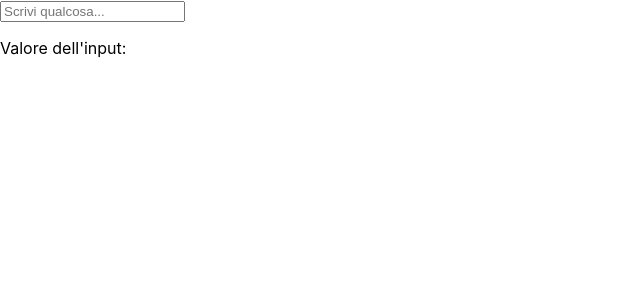
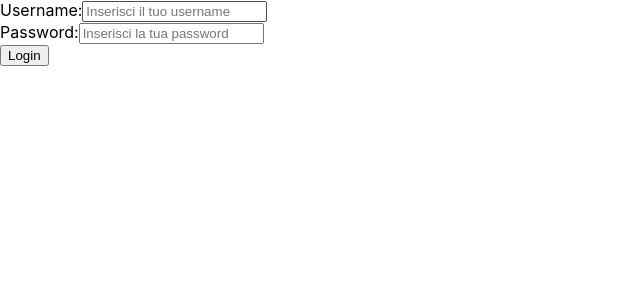
Before and after one commit to mirko77-web/esercizi-react-, a React (Create React App) app in the folder esercizi-react/esercizi-react/: page / in a window 1280 px wide. Shown: the top 300 px of the page, without its empty margins (0-640 px from the left). Built offline with nearby package versions, Linux system fonts and the light colour scheme.

Commit message:
creare un form di login

```diff
--- a/esercizi-react/esercizi-react/src/App.jsx
+++ b/esercizi-react/esercizi-react/src/App.jsx
@@ -69,7 +69,7 @@ const App = () => {
   );
 };
 
-export default App;*/
+export default App;
 
 //esercizio 5//
 
@@ -97,3 +97,58 @@ const TextInput = () => {
 };
 
 export default TextInput;
+
+*/
+
+//esercizio 6 //
+
+import { useState } from 'react';
+import React from 'react';
+
+const LoginForm = () => {
+  const [username, setUsername] = useState('');
+  const [password, setPassword] = useState('');
+
+  const handleUsernameChange = (event) => {
+    setUsername(event.target.value);
+  };
+
+  const handlePasswordChange = (event) => {
+    setPassword(event.target.value);
+  };
+
+  const handleSubmit = (event) => {
+    event.preventDefault();
+    console.log(`Username: ${username}, Password: ${password}`);
+  };
+
+  return (
+    <form onSubmit={handleSubmit}>
+      <div>
+        <label>
+          Username:
+          <input
+            type="text"
+            value={username}
+            onChange={handleUsernameChange}
+            placeholder="Inserisci il tuo username"
+          />
+        </label>
+      </div>
+      <div>
+        <label>
+          Password:
+          <input
+            type="password"
+            value={password}
+            onChange={handlePasswordChange}
+            placeholder="Inserisci la tua password"
+          />
+        </label>
+      </div>
+      <button type="submit">Login</button>
+    </form>
+  );
+};
+
+export default LoginForm;
```
